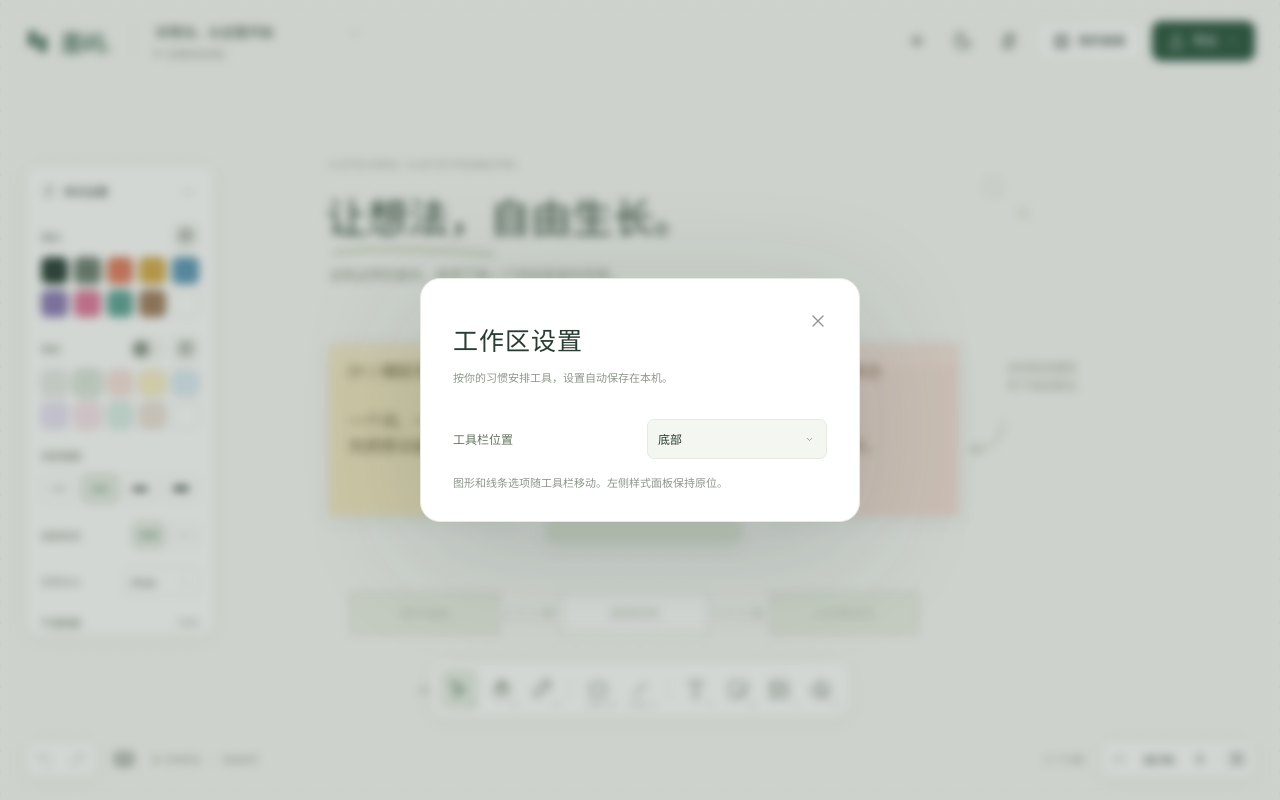
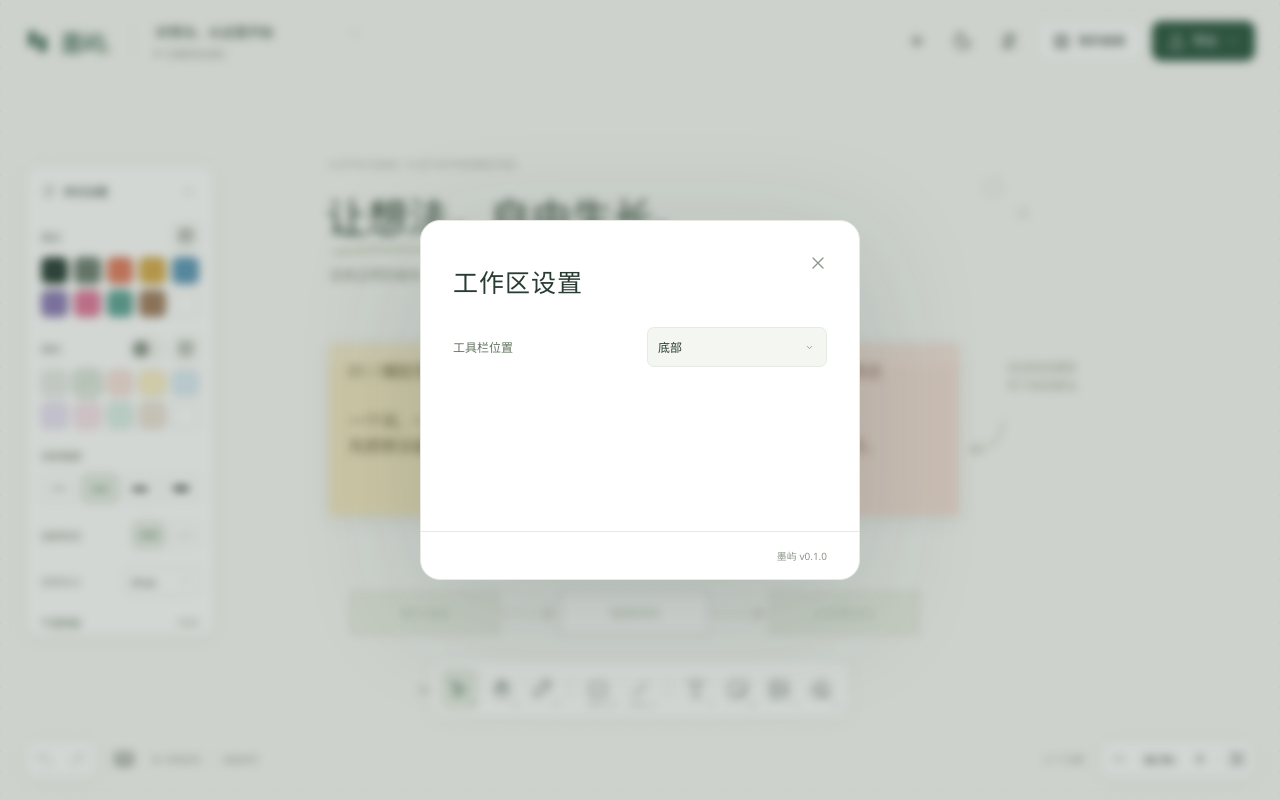
Before and after one commit to MCMR-JIM/inkisle, a website built with Vite: page index.html in a window 1280 px wide. Both pictures are taken after a click on the button 1008 px from the left and 41 px from the top of the page. Built offline with nearby package versions, Linux system fonts and the light colour scheme.

Commit message:
refactor: simplify settings and show the package version

```diff
--- a/src/core/product.ts
+++ b/src/core/product.ts
@@ -1,7 +1,9 @@
+import { version } from '../../package.json';
+
 /** User-visible identity. Persistence namespaces below intentionally remain
  * stable so the rename cannot orphan existing boards, preferences or files. */
 export const PRODUCT = Object.freeze({
-  id: 'inkisle', name: '墨屿', englishName: 'InkIsle', extension: '.inkisle',
+  id: 'inkisle', name: '墨屿', englishName: 'InkIsle', version, extension: '.inkisle',
   legacyExtension: '.liubai', database: 'liubai-local-v1', preferencePrefix: 'liubai:',
   clipboardType: 'inkisle-elements', legacyClipboardType: 'liubai-elements',
 });
--- a/src/ui/shell.ts
+++ b/src/ui/shell.ts
@@ -85,9 +85,9 @@ export function buildShell(root: HTMLElement, palettes = { stroke: COLORS, fill:
       <hr/><button data-action="delete" class="danger">${icon('trash', 17)}删除元素<kbd>Del</kbd></button>
     </div>
     <dialog id="library-dialog" class="dialog library-dialog" aria-labelledby="library-title"><div class="dialog-header"><div><h2 id="library-title">我的画板</h2><p>你的画板，安静地保存在这台设备上。点击名称即可修改。</p></div><button data-close class="icon-button" aria-label="关闭画板库">${icon('close')}</button></div><div class="library-actions"><button class="button button-primary" id="new-board-button" aria-label="新建画板">${icon('plus', 17)}新建画板</button><button class="button button-subtle" id="library-import">${icon('import', 17)}导入画板</button><span id="board-count"></span></div><div class="library-search"><input id="library-search" type="search" aria-label="搜索画板" placeholder="搜索画板名称"/><button type="button" id="library-sort" aria-label="画板排序"></button></div><div id="board-list" class="board-list"></div><div class="dialog-footer">${icon('leaf', 15)}没有云端，没有打扰。只有你和你的想法。</div></dialog>
-    <dialog id="workspace-settings-dialog" class="dialog settings-dialog" aria-labelledby="workspace-settings-title"><div class="dialog-header"><div><h2 id="workspace-settings-title">工作区设置</h2><p>按你的习惯安排工具，设置自动保存在本机。</p></div><button data-close class="icon-button" aria-label="关闭工作区设置">${icon('close')}</button></div><div class="settings-fields"><label for="toolbar-position">工具栏位置</label><button type="button" id="toolbar-position" aria-label="工具栏位置"></button><p>图形和线条选项随工具栏移动。左侧样式面板保持原位。</p></div></dialog>
+    <dialog id="workspace-settings-dialog" class="dialog settings-dialog" aria-labelledby="workspace-settings-title"><div class="dialog-header"><div><h2 id="workspace-settings-title">工作区设置</h2></div><button data-close class="icon-button" aria-label="关闭工作区设置">${icon('close')}</button></div><div class="settings-fields"><label for="toolbar-position">工具栏位置</label><button type="button" id="toolbar-position" aria-label="工具栏位置"></button></div><div class="dialog-footer"><span>${PRODUCT.name} v${PRODUCT.version}</span></div></dialog>
     <dialog id="export-options-dialog" class="dialog export-options-dialog" aria-labelledby="export-options-title"><div class="dialog-header"><div><h2 id="export-options-title">导出图片</h2><p id="export-summary"></p></div><button data-close class="icon-button" aria-label="关闭导出设置">${icon('close')}</button></div><form id="export-options-form" class="export-fields"><label for="export-scope">导出范围</label><button type="button" id="export-scope" aria-label="导出范围"></button><label for="export-format">文件格式</label><button type="button" id="export-format" aria-label="文件格式"></button><label for="export-background">背景</label><button type="button" id="export-background" aria-label="背景"></button><label for="export-padding">留白（画布单位）</label><input id="export-padding" type="number" min="0" max="500" value="48" required/><label for="export-scale">图片倍率</label><button type="button" id="export-scale" aria-label="图片倍率"></button><p id="export-dimensions" class="export-dimensions" role="status"></p><button id="confirm-export" class="button button-primary" type="submit">导出 PNG</button></form></dialog>
-    <dialog id="help-dialog" class="dialog help-dialog" aria-labelledby="shortcut-title"><div class="dialog-header"><div><h2 id="shortcut-title">快捷键</h2><p>按你的习惯设置，让创作更顺手。</p></div><button data-close class="icon-button" aria-label="关闭帮助">${icon('close')}</button></div><div class="shortcut-settings-heading"><p id="shortcut-status" role="status">点击右侧键位，按下新的组合键即可修改</p><button id="reset-shortcuts" class="text-button">恢复默认</button></div><div id="shortcut-list" class="shortcut-list"></div><div class="help-tip">${icon('info', 17)}<span>空格 + 拖动平移 · Shift 多选 / 约束 · Ctrl + 滚轮缩放<br/>Ctrl C / X / V 复制、剪切、粘贴 · Ctrl Enter 完成文字 · Esc 取消<br/>macOS 的 Ctrl 对应 Command。填充颜色通过点击选择。</span></div><div class="dialog-footer"><span>快捷键自动保存在本机</span><span>${PRODUCT.name} 0.1</span></div></dialog>
+    <dialog id="help-dialog" class="dialog help-dialog" aria-labelledby="shortcut-title"><div class="dialog-header"><div><h2 id="shortcut-title">快捷键</h2><p>按你的习惯设置，让创作更顺手。</p></div><button data-close class="icon-button" aria-label="关闭帮助">${icon('close')}</button></div><div class="shortcut-settings-heading"><p id="shortcut-status" role="status">点击右侧键位，按下新的组合键即可修改</p><button id="reset-shortcuts" class="text-button">恢复默认</button></div><div id="shortcut-list" class="shortcut-list"></div><div class="help-tip">${icon('info', 17)}<span>空格 + 拖动平移 · Shift 多选 / 约束 · Ctrl + 滚轮缩放<br/>Ctrl C / X / V 复制、剪切、粘贴 · Ctrl Enter 完成文字 · Esc 取消<br/>macOS 的 Ctrl 对应 Command。填充颜色通过点击选择。</span></div><div class="dialog-footer"><span>快捷键自动保存在本机</span><span>${PRODUCT.name} v${PRODUCT.version}</span></div></dialog>
     <dialog id="confirm-dialog" class="dialog confirm-dialog"><h2>删除这块画板？</h2><p>此操作无法撤销。你可以先导出一份源文件。</p><div><button id="cancel-delete" class="button button-subtle">保留画板</button><button id="confirm-delete" class="button button-danger">删除画板</button></div></dialog>
     <div id="toast" class="toast" role="status" hidden></div>
     <input type="file" id="import-file" accept="${PRODUCT.extension},${PRODUCT.legacyExtension}" hidden />
--- a/src/ui/styles.css
+++ b/src/ui/styles.css
@@ -199,9 +199,11 @@ dialog { color: var(--ink); border: 1px solid var(--border); background: var(--s
 .board-card .icon-button { bottom: 6px; }
 .board-card .board-copy { right: 38px; }
 .settings-dialog, .export-options-dialog { width: 440px; }
+.settings-dialog { min-height: min(360px, calc(100dvh - 64px)); }
+.settings-dialog[open] { display: flex; flex-direction: column; }
+.settings-dialog .dialog-footer { margin-top: auto; justify-content: flex-end; }
 .settings-fields, .export-fields { padding: 0 32px 28px; }
 .settings-fields { display: grid; grid-template-columns: 1fr 1fr; align-items: center; gap: 14px; }
-.settings-fields > p { grid-column: 1 / -1; margin: 0; }
 .settings-fields .custom-select { width: 100%; }.settings-fields label, .export-fields label { font-size: 12px; color: var(--label); }
 .export-fields { display: grid; grid-template-columns: 1fr 1.5fr; gap: 14px; align-items: center; }
 .export-fields .custom-select, .export-fields input { width: 100%; min-width: 0; }
```
